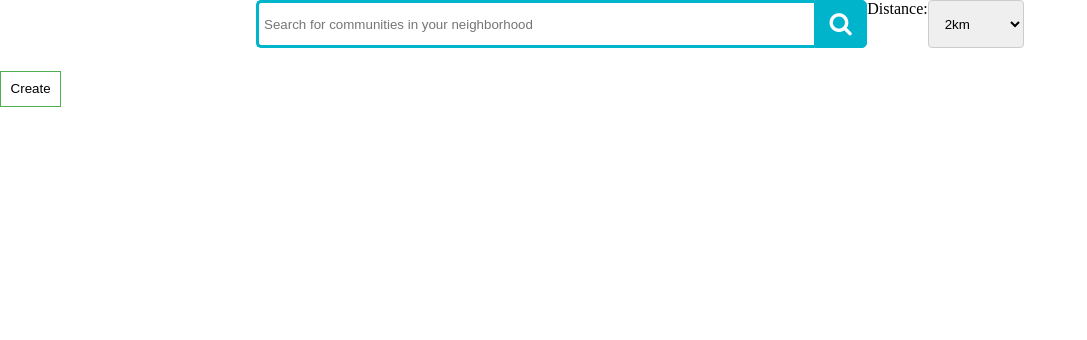
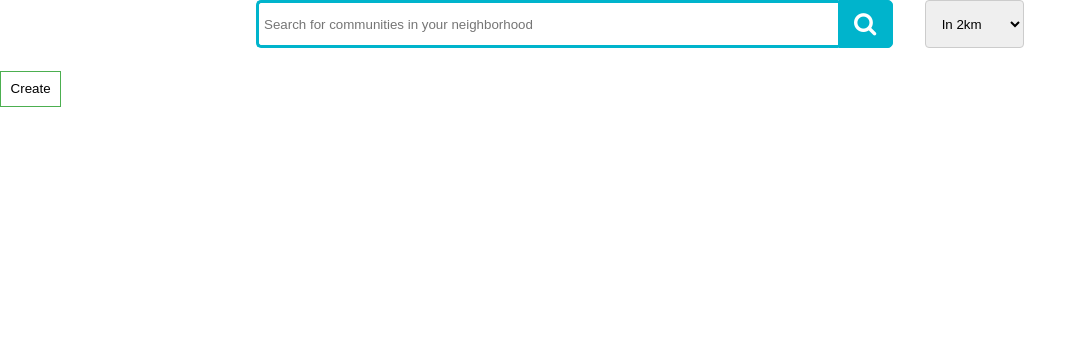
Before and after one commit to duongnghiephuy/community, a Django app: page /geocommunity/ in a window 1280 px wide. Shown: the part 140-480 px from the top of the page, without its empty margins (0-1087 px from the left). Run offline with Django 4.2, Linux system fonts and the light colour scheme.

Commit message:
add style for search bar

```diff
--- a/geocommunity/static/geocommunity/index_style.css
+++ b/geocommunity/static/geocommunity/index_style.css
@@ -106,4 +106,9 @@ textarea {
 
 select#distance {
     width: 15%;
+    margin-left: 2rem;
 }
+
+label.distance {
+    display: none;
+}
--- a/geocommunity/templates/geocommunity/index.html
+++ b/geocommunity/templates/geocommunity/index.html
@@ -23,12 +23,12 @@
 
         </button>
 
-        <label for="distance">Distance:</label>
+        <label class="distance" for="distance">Distance</label>
 
         <select name="distance" id="distance">
-            <option value="5">5km</option>
-            <option value="2" selected>2km</option>
-            <option value="1">1km</option>
+            <option value="5"> In 5km</option>
+            <option value="2" selected>In 2km</option>
+            <option value="1">In 1km</option>
         </select>
     </div>
 
```
